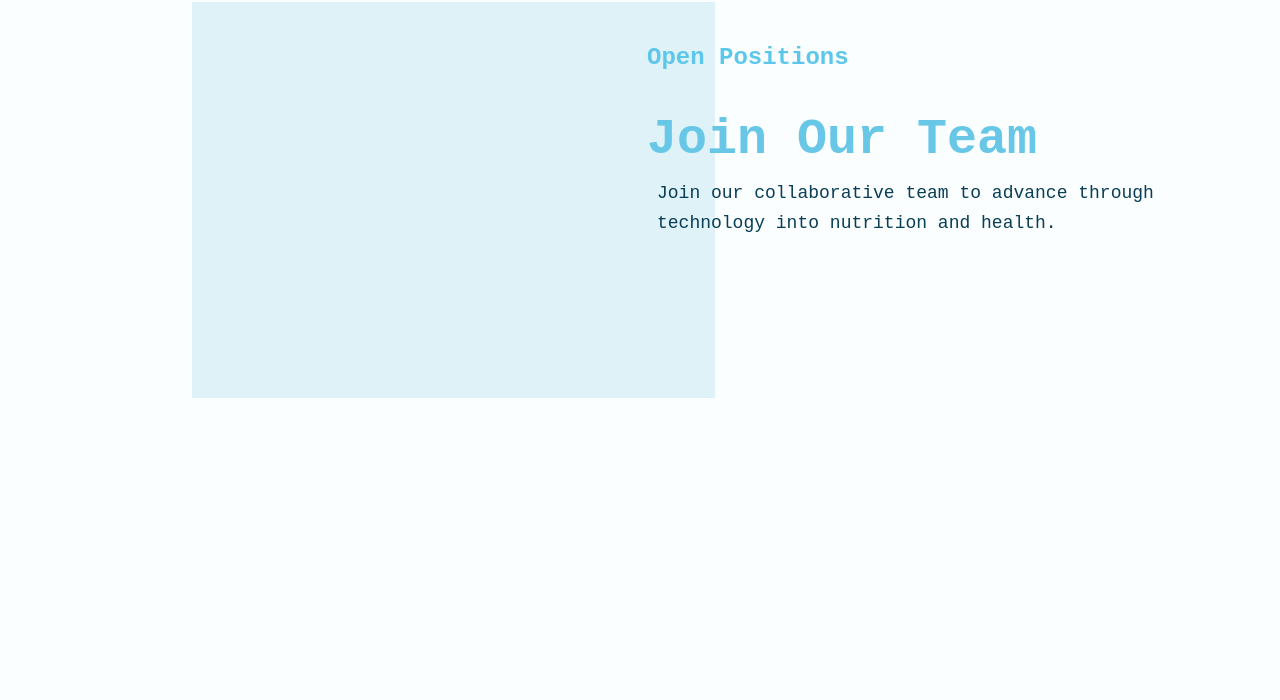
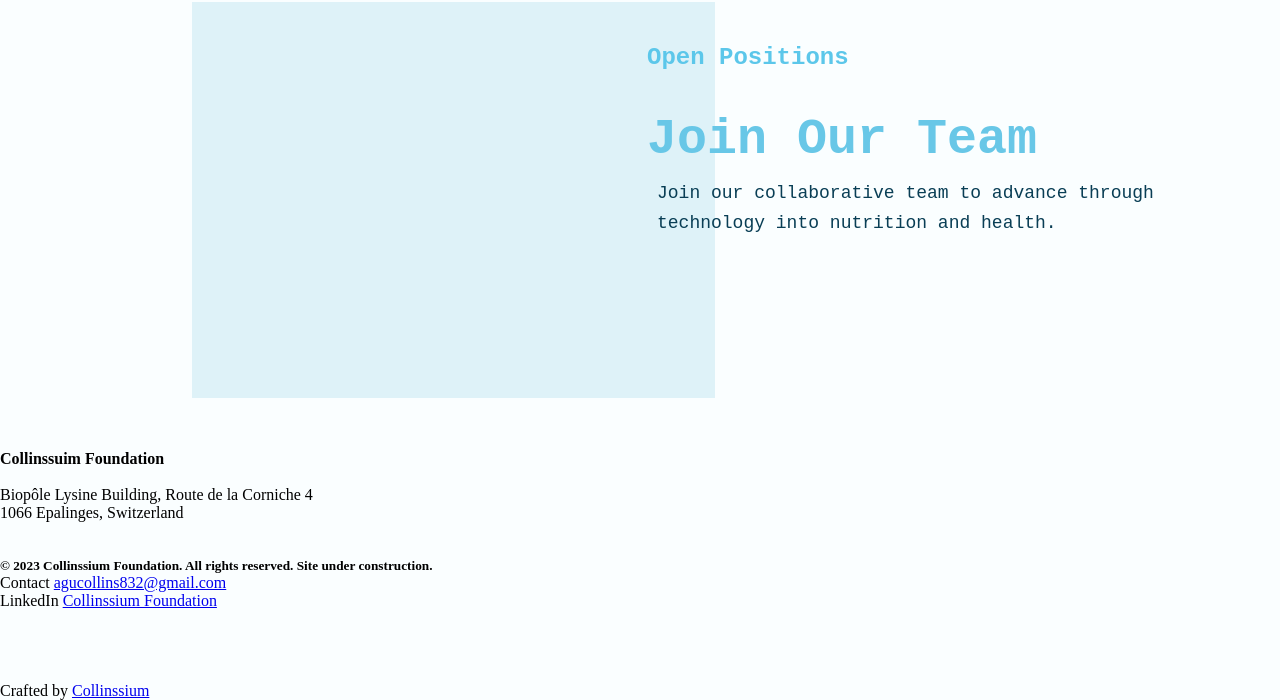
Before and after one commit to Collinsac/Foundation, a plain HTML site: page Foundation/index.html in a window 1280 px wide. Shown: the part 2366-3066 px from the top of the page. Before the commit the page ends 2816 px from the top, so only its background shows below. Drawn offline with Linux system fonts and the light colour scheme.

Commit message:
Update index.html

```diff
--- a/Foundation/index.html
+++ b/Foundation/index.html
@@ -4,7 +4,11 @@
     <meta charset="UTF-8" />
     <meta name="viewport" content="width=device-width, initial-scale=1.0" />
     <title>Job For All Foundation</title>
-    <link rel="shortcut icon" href="./imgs/logoCapture.PNG" type="image/x-icon" />
+    <link
+      rel="shortcut icon"
+      href="./imgs/logoCapture.PNG"
+      type="image/x-icon"
+    />
     <link rel="stylesheet" href="./css/style.css" />
   </head>
   <body>
@@ -146,9 +150,36 @@
           </p>
         </section>
       </article>
-
     </main>
 
-    <footer></footer>
+    <footer>
+      <section class="sec">
+        <h4>Collinssuim Foundation</h4>
+        <br />
+        <p>
+          Biopôle Lysine Building, Route de la Corniche 4 <br />
+          1066 Epalinges, Switzerland
+        </p>
+        <br />
+        <br />
+        <h5>
+          © 2023 Collinssium Foundation. All rights reserved. Site under
+          construction.
+        </h5>
+      </section>
+      <section>
+        <!-- https://mail.google.com/mail/u/0/?fs=1&tf=cm&source=mailto&to=agucollins832@gmail.com -->
+        <p>
+          Contact
+          <a
+            href="https://mail.google.com/mail/u/0/?fs=1&tf=cm&source=mailto&to=agucollins832@gmail.com"
+            > agucollins832@gmail.com</a
+          >
+        </p>
+        <p>LinkedIn <a href="https://www.linkedin.com/in/agucollins/"> Collinssium Foundation</a> </p>
+        <br /><br /><br /><br />
+        <p>Crafted by <a href="https://www.linkedin.com/in/agucollins/"> Collinssium</a> </p>
+      </section>
+    </footer>
   </body>
 </html>
```
